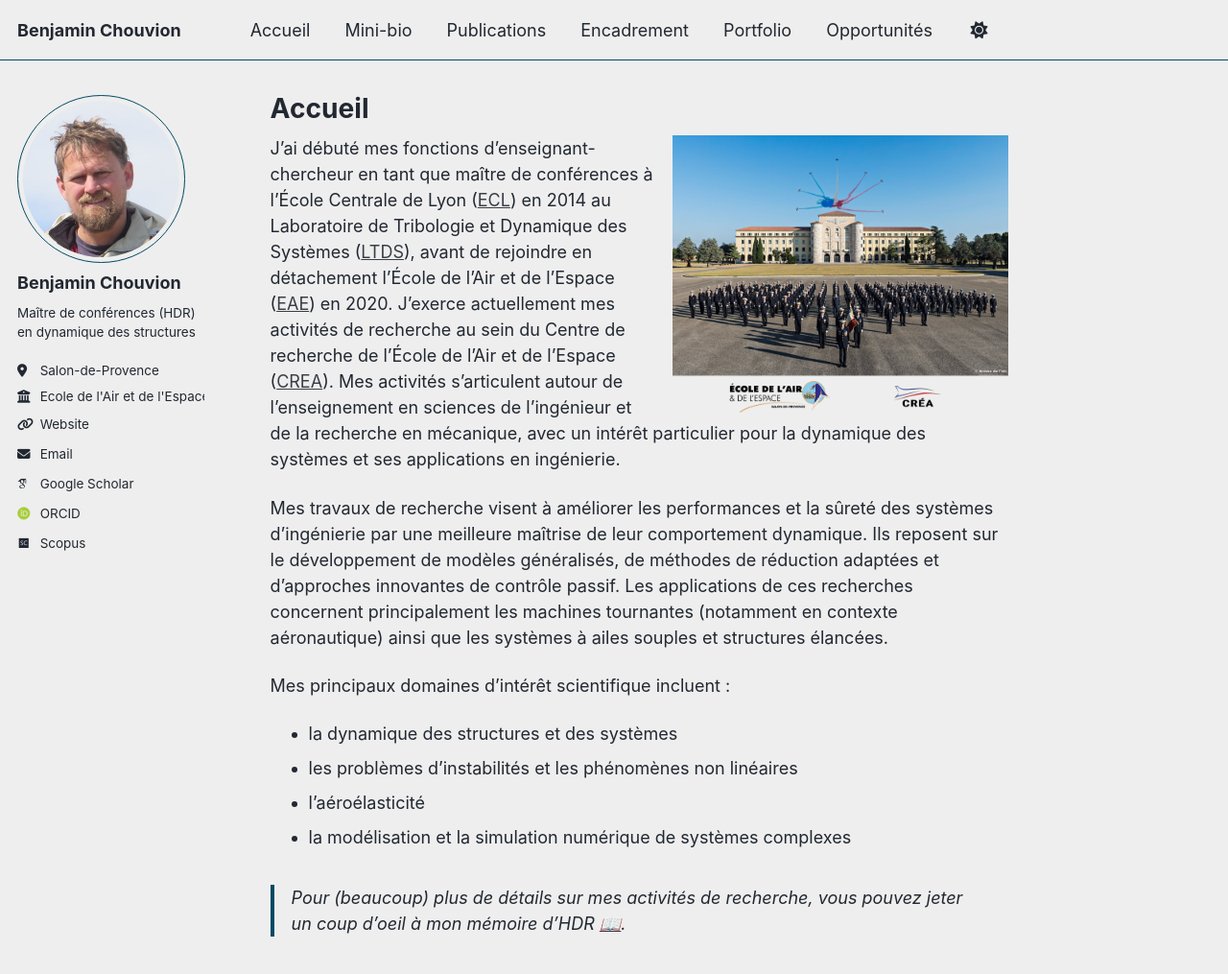
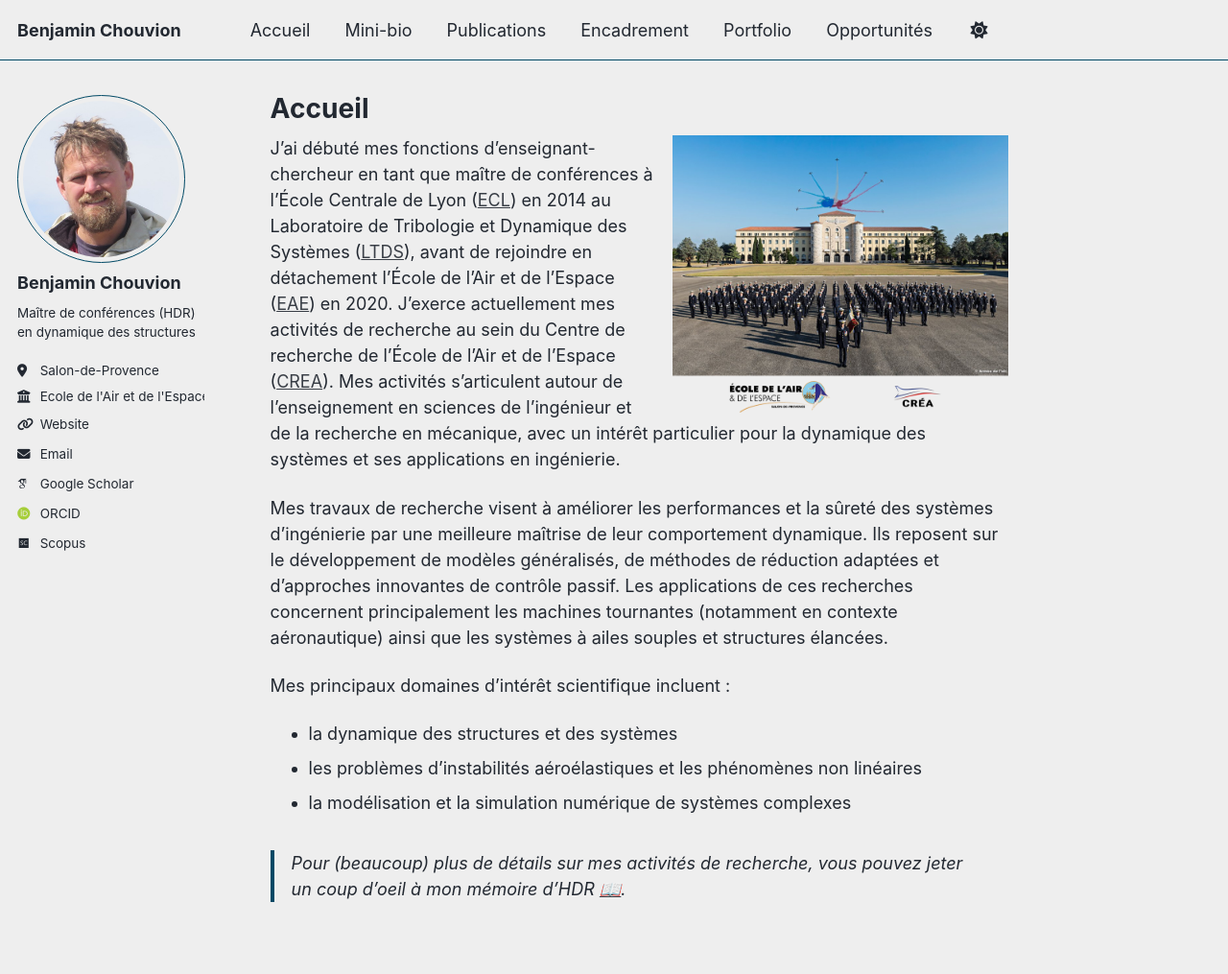
Before and after one commit to benjamin-chouvion/benjamin-chouvion.github.io, a Jekyll site: the page built from _pages/accueil.md, in a window 1280 px wide and 1039 px high. Shown: the top 1015 px of the window at 96% size. Built offline with Jekyll 4.4.1, drawn with Linux system fonts in a browser that asks for light colours; some web fonts are replaced; a script bundle is joined from its source files by our own code; library files that are not in the unit come from our copies.

Commit message:
Update accueil.md

```diff
--- a/_pages/accueil.md
+++ b/_pages/accueil.md
@@ -15,8 +15,7 @@ Mes travaux de recherche visent à améliorer les performances et la sûreté de
 
 Mes principaux domaines d’intérêt scientifique incluent :
 - la dynamique des structures et des systèmes
-- les problèmes d'instabilités et les phénomènes non linéaires
-- l'aéroélasticité
+- les problèmes d'instabilités aéroélastiques et les phénomènes non linéaires
 - la modélisation et la simulation numérique de systèmes complexes
 
 > Pour (beaucoup) plus de détails sur mes activités de recherche, vous pouvez jeter un coup d'oeil à mon mémoire d'HDR [📖](https://hal.science/tel-04664503v1).
```
